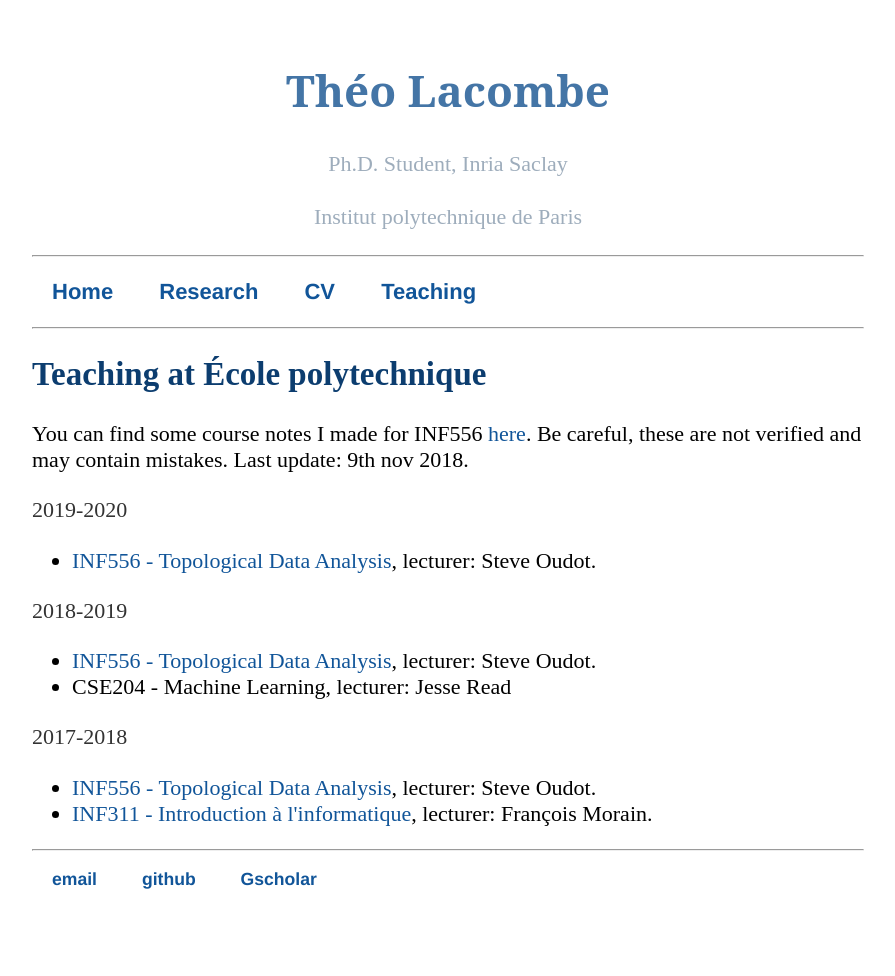
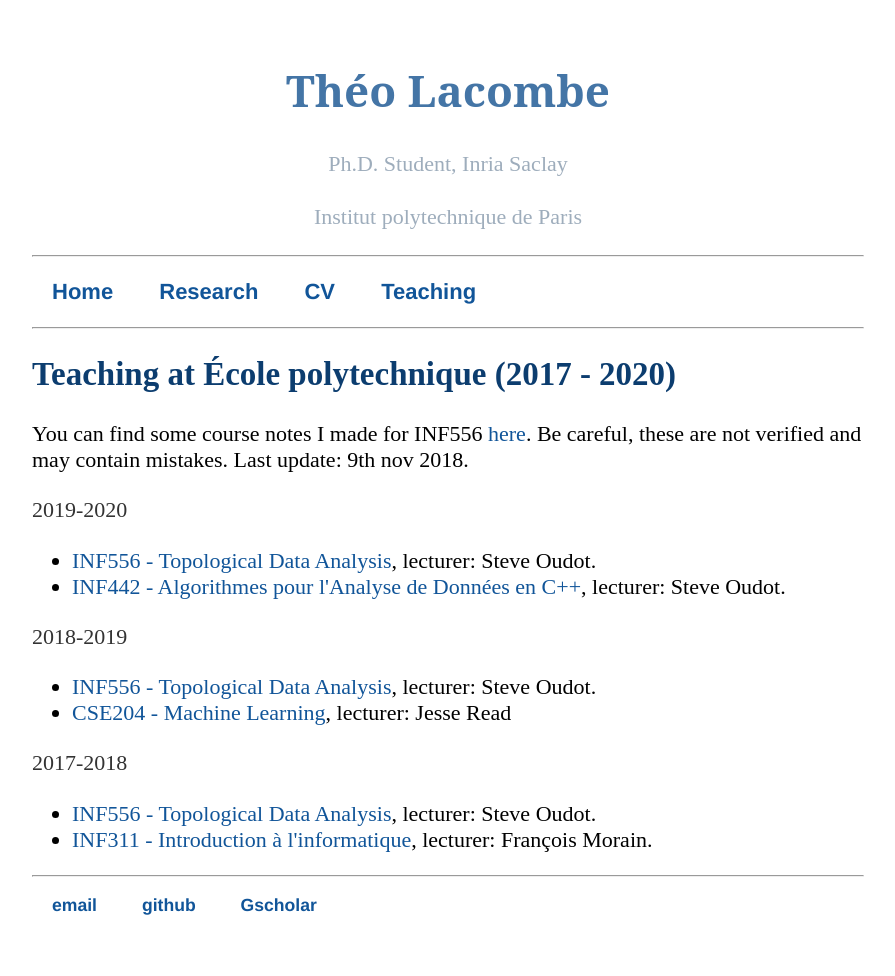
Before and after one commit to tlacombe/tlacombe.github.io, a Jekyll site: the page built from teaching/index.html, in a window 1280 px wide. Shown: the whole page, without its empty margins (192-1087 px from the left). Built offline with Jekyll 4.4.1, drawn with Linux system fonts in a browser that asks for light colours; before the commit the page ends 950 px from its top, so only the background shows below that.

Commit message:
update teaching

```diff
--- a/teaching/index.html
+++ b/teaching/index.html
@@ -2,17 +2,18 @@
 layout: default
 title: Teaching
 ---
-<h2>Teaching at École polytechnique</h2>
+<h2>Teaching at École polytechnique (2017 - 2020)</h2>
 You can find some course notes I made for INF556 <a href="./notesCoursINF556/">here</a>. Be careful, these are not verified and may contain mistakes. Last update: 9th nov 2018.
 
 <p>2019-2020</p>
 <ul>
     <li><a href="http://www.enseignement.polytechnique.fr/informatique/INF556/"> INF556 - Topological Data Analysis</a>, lecturer: Steve Oudot.</li>
+    <li><a href="http://www.enseignement.polytechnique.fr/informatique/INF442/"> INF442 - Algorithmes pour l'Analyse de Données en C++</a>, lecturer: Steve Oudot.</li>
 </ul>
 <p>2018-2019</p>
 <ul>
 <li><a href="http://www.enseignement.polytechnique.fr/informatique/INF556/"> INF556 - Topological Data Analysis</a>, lecturer: Steve Oudot.</li>
-<li>CSE204 - Machine Learning, lecturer: Jesse Read</li>
+<li><a href="https://moodle.polytechnique.fr/enrol/index.php?id=6784"> CSE204 - Machine Learning</a>, lecturer: Jesse Read</li>
 </ul>
 
 <p>2017-2018</p>
```
